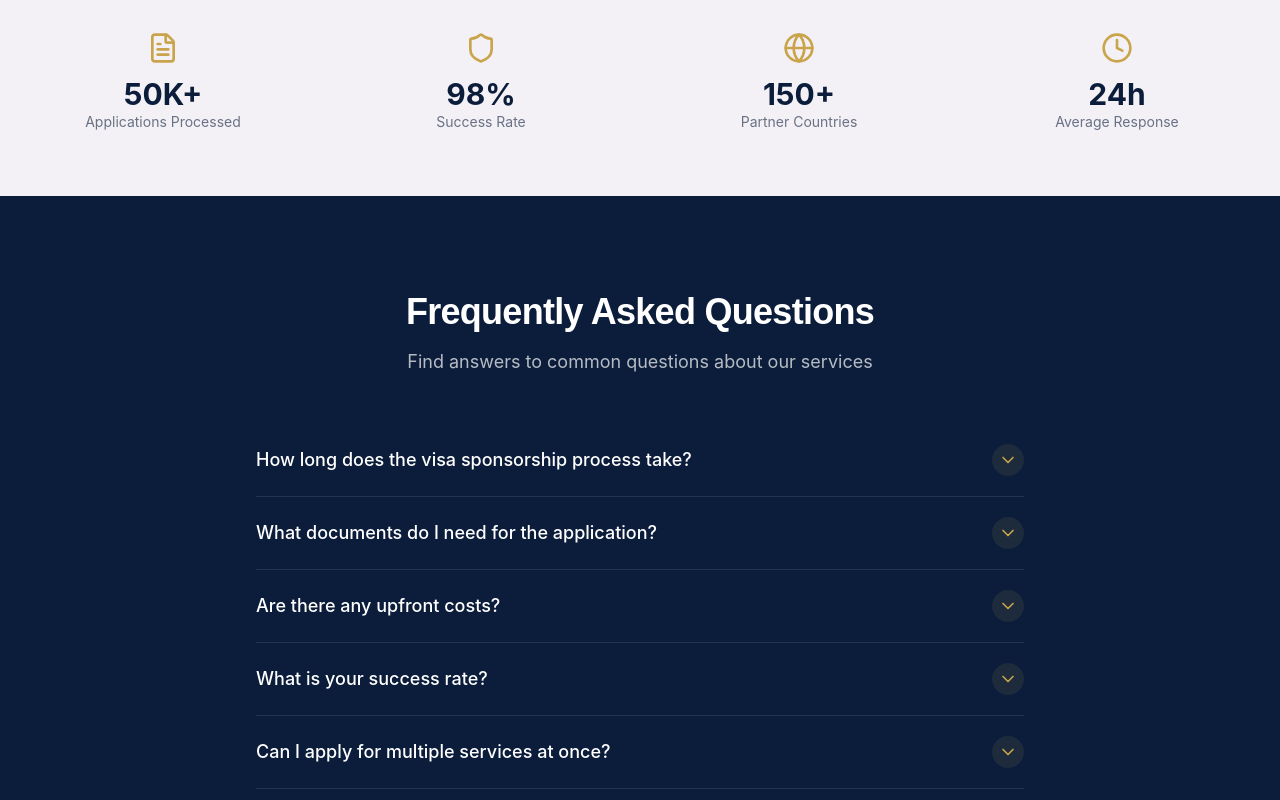
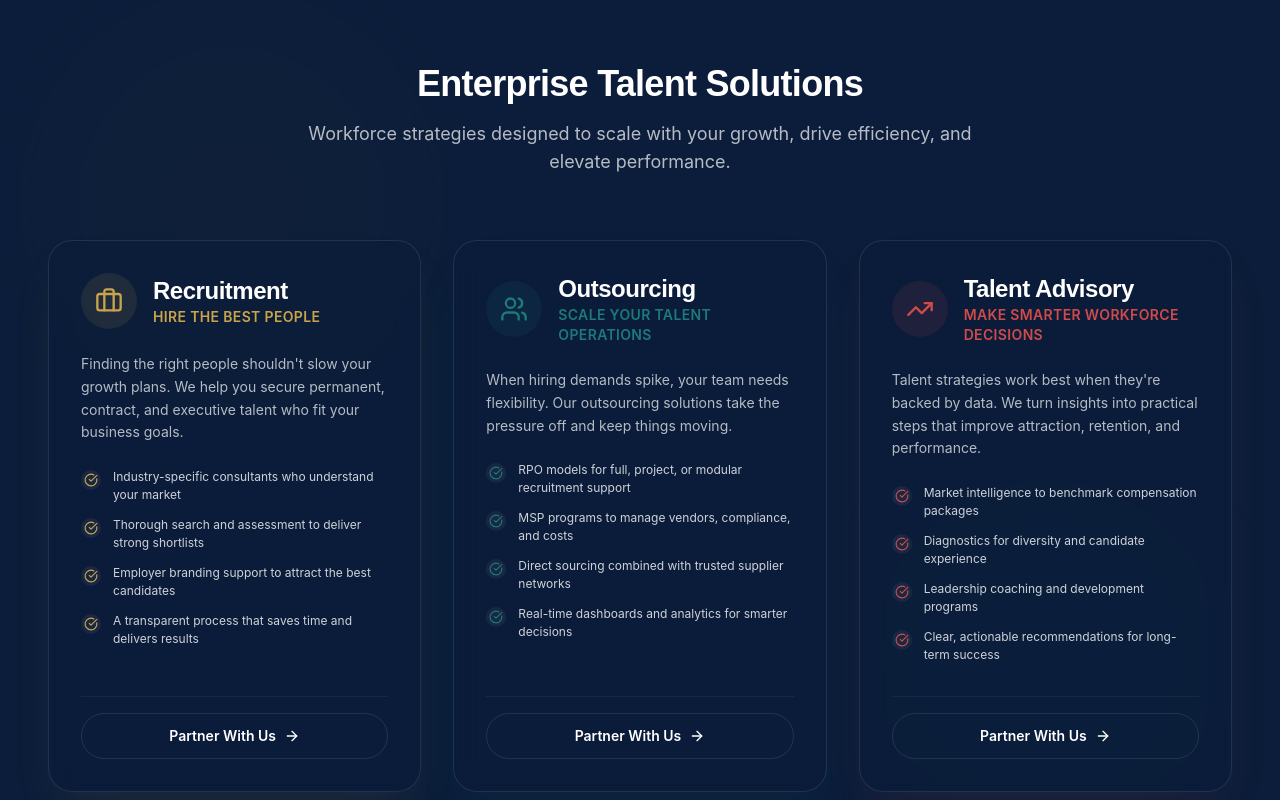
Before and after one commit to may10thserotonin-art/lotoks, a React (Vite) app in the folder lotoks-frontend/: page /services in a window 1280 px wide. Shown: the part 1640-2440 px from the top of the page. Built offline with nearby package versions, Linux system fonts and the light colour scheme.

Commit message:
add Enterprise Talent Solutions section

```diff
--- a/lotoks-frontend/src/pages/Services.tsx
+++ b/lotoks-frontend/src/pages/Services.tsx
@@ -25,7 +25,8 @@ import {
   Sprout,
   Hammer,
   Ship,
-  Coins
+  Coins,
+  TrendingUp
 } from "lucide-react";
 import { Navbar, SectionWrapper, SectionHeading } from "@/components/marketing/Navbar";
 import { Footer } from "@/components/marketing/Footer";
@@ -507,6 +508,137 @@ function FAQSection() {
   );
 }
 
+// Enterprise services data
+const enterpriseServices = [
+  {
+    title: "Recruitment",
+    tagline: "Hire the best people",
+    description: "Finding the right people shouldn't slow your growth plans. We help you secure permanent, contract, and executive talent who fit your business goals.",
+    icon: Briefcase,
+    color: "gold",
+    bgHover: "hover:border-gold/50 shadow-gold/10 hover:shadow-gold/20",
+    textAccent: "text-gold",
+    bgAccent: "bg-gold/10",
+    bullets: [
+      "Industry-specific consultants who understand your market",
+      "Thorough search and assessment to deliver strong shortlists",
+      "Employer branding support to attract the best candidates",
+      "A transparent process that saves time and delivers results"
+    ]
+  },
+  {
+    title: "Outsourcing",
+    tagline: "Scale your talent operations",
+    description: "When hiring demands spike, your team needs flexibility. Our outsourcing solutions take the pressure off and keep things moving.",
+    icon: Users,
+    color: "teal",
+    bgHover: "hover:border-teal/50 shadow-teal/10 hover:shadow-teal/20",
+    textAccent: "text-teal",
+    bgAccent: "bg-teal/10",
+    bullets: [
+      "RPO models for full, project, or modular recruitment support",
+      "MSP programs to manage vendors, compliance, and costs",
+      "Direct sourcing combined with trusted supplier networks",
+      "Real-time dashboards and analytics for smarter decisions"
+    ]
+  },
+  {
+    title: "Talent Advisory",
+    tagline: "Make smarter workforce decisions",
+    description: "Talent strategies work best when they're backed by data. We turn insights into practical steps that improve attraction, retention, and performance.",
+    icon: TrendingUp,
+    color: "red",
+    bgHover: "hover:border-red/50 shadow-red/10 hover:shadow-red/20",
+    textAccent: "text-red",
+    bgAccent: "bg-red/10",
+    bullets: [
+      "Market intelligence to benchmark compensation packages",
+      "Diagnostics for diversity and candidate experience",
+      "Leadership coaching and development programs",
+      "Clear, actionable recommendations for long-term success"
+    ]
+  }
+];
+
+// Enterprise Talent Solutions Section
+function EnterpriseTalentSolutionsSection() {
+  return (
+    <SectionWrapper className="bg-navy relative overflow-hidden py-24">
+      {/* Background patterns */}
+      <div className="absolute top-0 left-0 w-full h-full pointer-events-none opacity-20">
+        <div className="absolute top-10 left-10 w-96 h-96 bg-gold/10 rounded-full blur-3xl" />
+        <div className="absolute bottom-10 right-10 w-96 h-96 bg-teal/10 rounded-full blur-3xl" />
+      </div>
+
+      <div className="relative z-10 max-w-7xl mx-auto px-4">
+        <SectionHeading
+          title="Enterprise Talent Solutions"
+          subtitle="Workforce strategies designed to scale with your growth, drive efficiency, and elevate performance."
+          lightText
+        />
+
+        <div className="grid grid-cols-1 lg:grid-cols-3 gap-8 mt-16">
+          {enterpriseServices.map((service, index) => (
+            <motion.div
+              key={service.title}
+              initial={{ opacity: 0, y: 30 }}
+              whileInView={{ opacity: 1, y: 0 }}
+              viewport={{ once: true }}
+              transition={{ delay: index * 0.15, duration: 0.5 }}
+              whileHover={{ y: -8, transition: { duration: 0.3 } }}
+              className={`bg-navy/40 backdrop-blur-md border border-white/10 p-8 rounded-3xl transition-all duration-300 flex flex-col justify-between shadow-2xl ${service.bgHover}`}
+            >
+              <div>
+                {/* Icon & Title Group */}
+                <div className="flex items-center gap-4 mb-6">
+                  <div className={`w-14 h-14 rounded-2xl ${service.bgAccent} flex items-center justify-center flex-shrink-0`}>
+                    <service.icon className={`w-7 h-7 ${service.textAccent}`} />
+                  </div>
+                  <div>
+                    <h3 className="text-2xl font-bold text-white font-heading">
+                      {service.title}
+                    </h3>
+                    <p className={`text-sm font-semibold tracking-wide uppercase ${service.textAccent}`}>
+                      {service.tagline}
+                    </p>
+                  </div>
+                </div>
+
+                {/* Description */}
+                <p className="text-white/70 text-sm leading-relaxed mb-6">
+                  {service.description}
+                </p>
+
+                {/* Bullets */}
+                <div className="space-y-3 mb-8">
+                  {service.bullets.map((bullet, idx) => (
+                    <div key={idx} className="flex items-start gap-3">
+                      <div className="w-5 h-5 rounded-full bg-white/5 flex items-center justify-center flex-shrink-0 mt-0.5">
+                        <CheckCircle className={`w-3.5 h-3.5 ${service.textAccent}`} />
+                      </div>
+                      <span className="text-white/80 text-xs leading-normal">{bullet}</span>
+                    </div>
+                  ))}
+                </div>
+              </div>
+
+              {/* Action */}
+              <div className="pt-4 border-t border-white/5">
+                <Link to="/contact" className="w-full">
+                  <button className="w-full py-3 px-4 rounded-xl border border-white/10 text-white font-semibold text-sm transition-all duration-300 flex items-center justify-center gap-2 group hover:bg-white hover:text-navy">
+                    Partner With Us
+                    <ArrowRight className="w-4 h-4 transition-transform group-hover:translate-x-1" />
+                  </button>
+                </Link>
+              </div>
+            </motion.div>
+          ))}
+        </div>
+      </div>
+    </SectionWrapper>
+  );
+}
+
 // Stats Section
 function StatsSection() {
   const stats = [
@@ -597,6 +729,7 @@ export default function ServicesPage() {
         </div>
       </SectionWrapper>
 
+      <EnterpriseTalentSolutionsSection />
       <StatsSection />
       <FAQSection />
 
```
